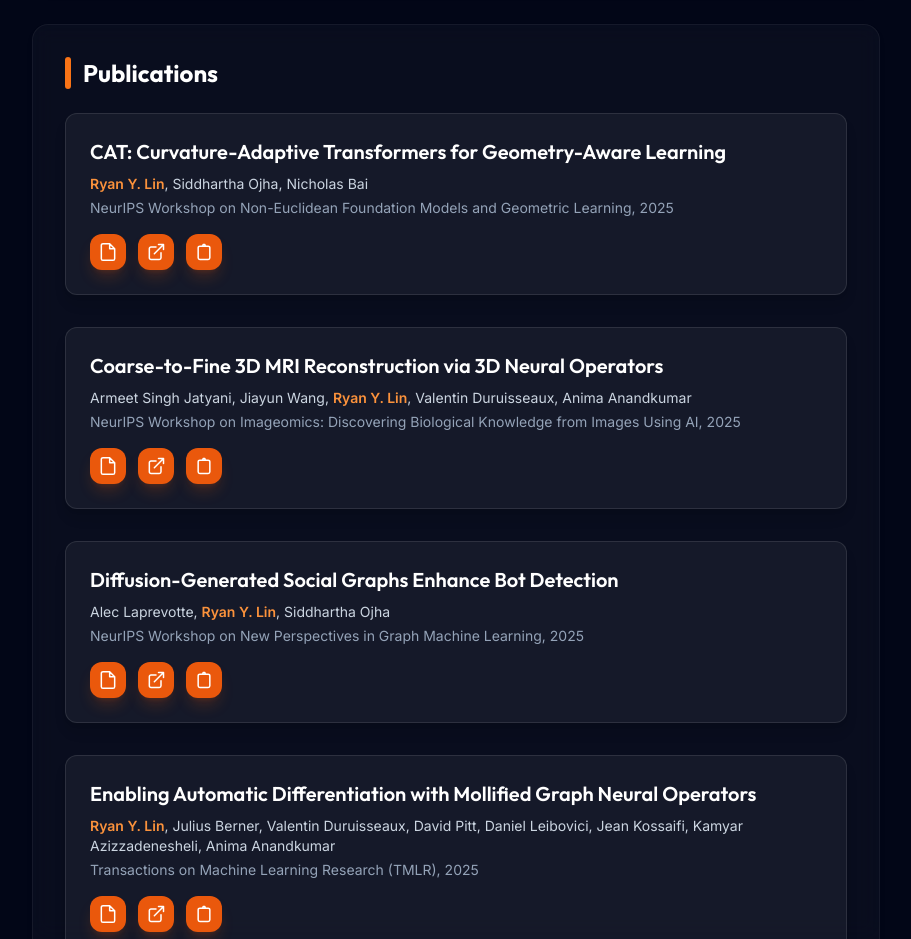
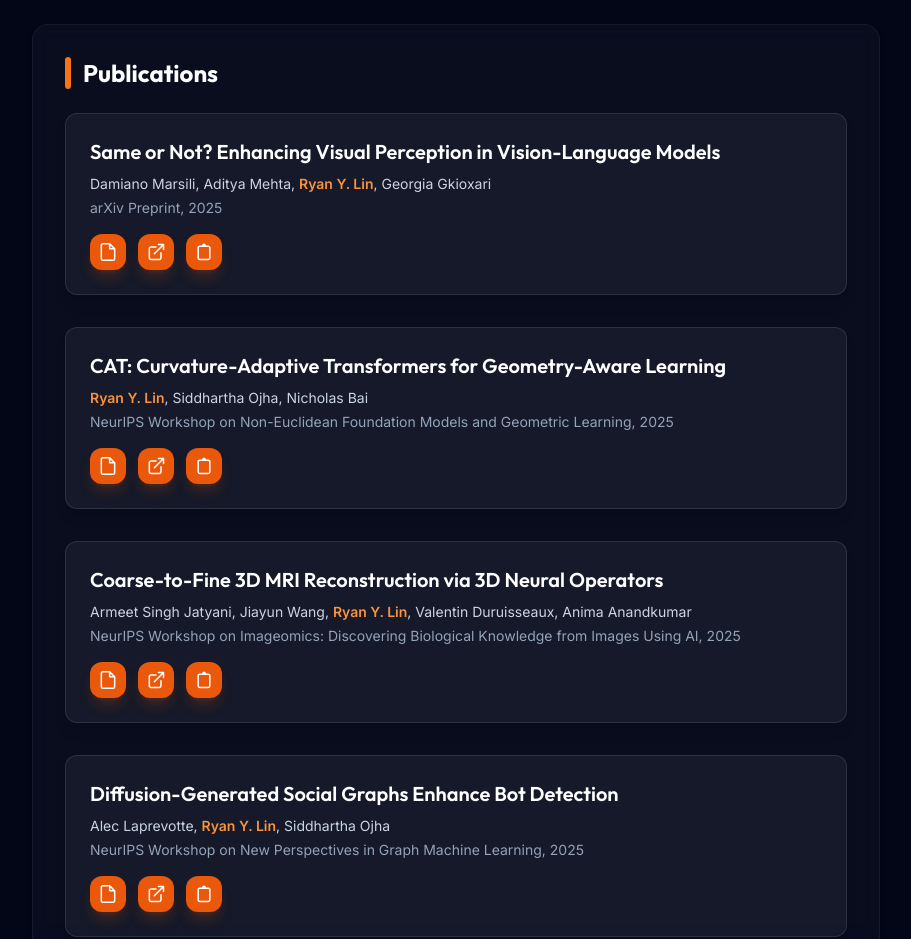
Before and after one commit to Rlin232/rlin232.github.io, an Astro site: page /cv in a window 1280 px wide. Shown: the part 2440-3379 px from the top of the page, without its empty margins (184-1095 px from the left). Built offline with nearby package versions, Linux system fonts and the light colour scheme; Astro itself is replaced by a stand-in of ours.

Commit message:
Added Same or Not
Signed-off-by: RLin232 <rlin23205@gmail.com>

```diff
--- a/src/data/publications.js
+++ b/src/data/publications.js
@@ -1,10 +1,31 @@
 export const publications = [
+  {
+    title: "Same or Not? Enhancing Visual Perception in Vision-Language Models",
+    authors: ["Damiano Marsili", "Aditya Mehta", "Ryan Y. Lin", "Georgia Gkioxari"],
+    year: "2025",
+    venue: "arXiv Preprint",
+    links: {
+      pdf: "https://arxiv.org/pdf/2512.23592",
+      url: "https://glab-caltech.github.io/twin/"
+    },
+    platform: "arXiv",
+    preview: "/assets/img/twin_logo.png",
+    bibtex: `@misc{marsili2025notenhancingvisualperception,
+      title={Same or Not? Enhancing Visual Perception in Vision-Language Models},
+      author={Damiano Marsili and Aditya Mehta and Ryan Y. Lin and Georgia Gkioxari},
+      year={2025},
+      eprint={2512.23592},
+      archivePrefix={arXiv},
+      primaryClass={cs.CV},
+      url={https://arxiv.org/abs/2512.23592},
+      }`
+  },
   {
     title: "CAT: Curvature-Adaptive Transformers for Geometry-Aware Learning",
     authors: ["Ryan Y. Lin", "Siddhartha Ojha", "Nicholas Bai"],
     year: "2025",
     venue: "NeurIPS Workshop on Non-Euclidean Foundation Models and Geometric Learning",
-      links:{
+    links: {
       pdf: "https://openreview.net/pdf?id=nlmupIN2t7",
       url: "https://openreview.net/forum?id=nlmupIN2t7"
     },
@@ -24,7 +45,7 @@ export const publications = [
     authors: ["Armeet Singh Jatyani", "Jiayun Wang", "Ryan Y. Lin", "Valentin Duruisseaux", "Anima Anandkumar"],
     year: "2025",
     venue: "NeurIPS Workshop on Imageomics: Discovering Biological Knowledge from Images Using AI",
-      links:{
+    links: {
       pdf: "https://openreview.net/pdf?id=aUyIydXQML",
       url: "https://openreview.net/forum?id=aUyIydXQML"
     },
@@ -44,7 +65,7 @@ export const publications = [
     authors: ["Alec Laprevotte", "Ryan Y. Lin", "Siddhartha Ojha"],
     year: "2025",
     venue: "NeurIPS Workshop on New Perspectives in Graph Machine Learning",
-      links:{
+    links: {
       pdf: "https://openreview.net/pdf?id=291xPefJRO",
       url: "https://openreview.net/forum?id=291xPefJRO"
     },
@@ -64,7 +85,7 @@ export const publications = [
     authors: ["Ryan Y. Lin", "Julius Berner", "Valentin Duruisseaux", "David Pitt", "Daniel Leibovici", "Jean Kossaifi", "Kamyar Azizzadenesheli", "Anima Anandkumar"],
     year: "2025",
     venue: "Transactions on Machine Learning Research (TMLR)",
-      links:{
+    links: {
       pdf: "https://openreview.net/pdf?id=CGoR1hFAGr",
       url: "https://openreview.net/forum?id=CGoR1hFAGr"
     },
```
Also changed, not shown: public/assets/img/twin_logo.png (added). Lines whose indentation alone changed are shown as unchanged.
